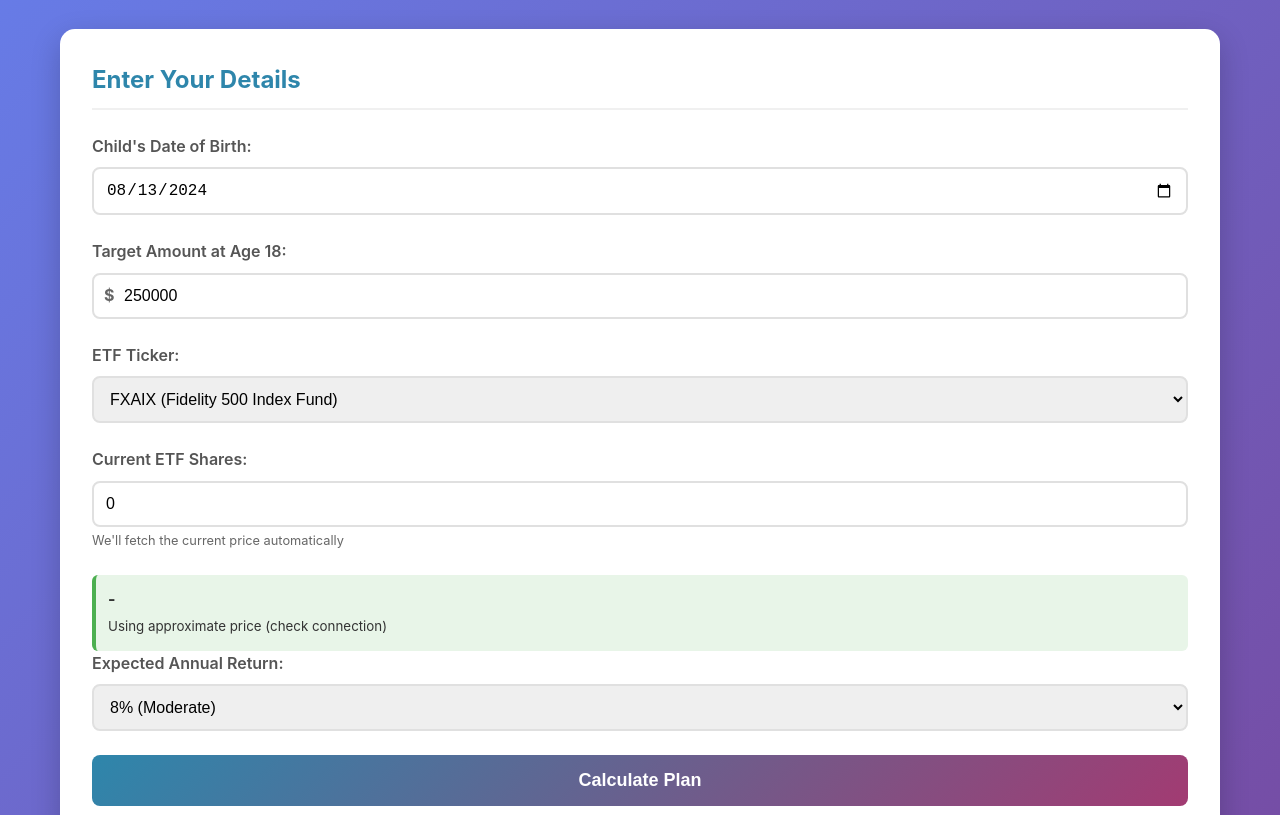
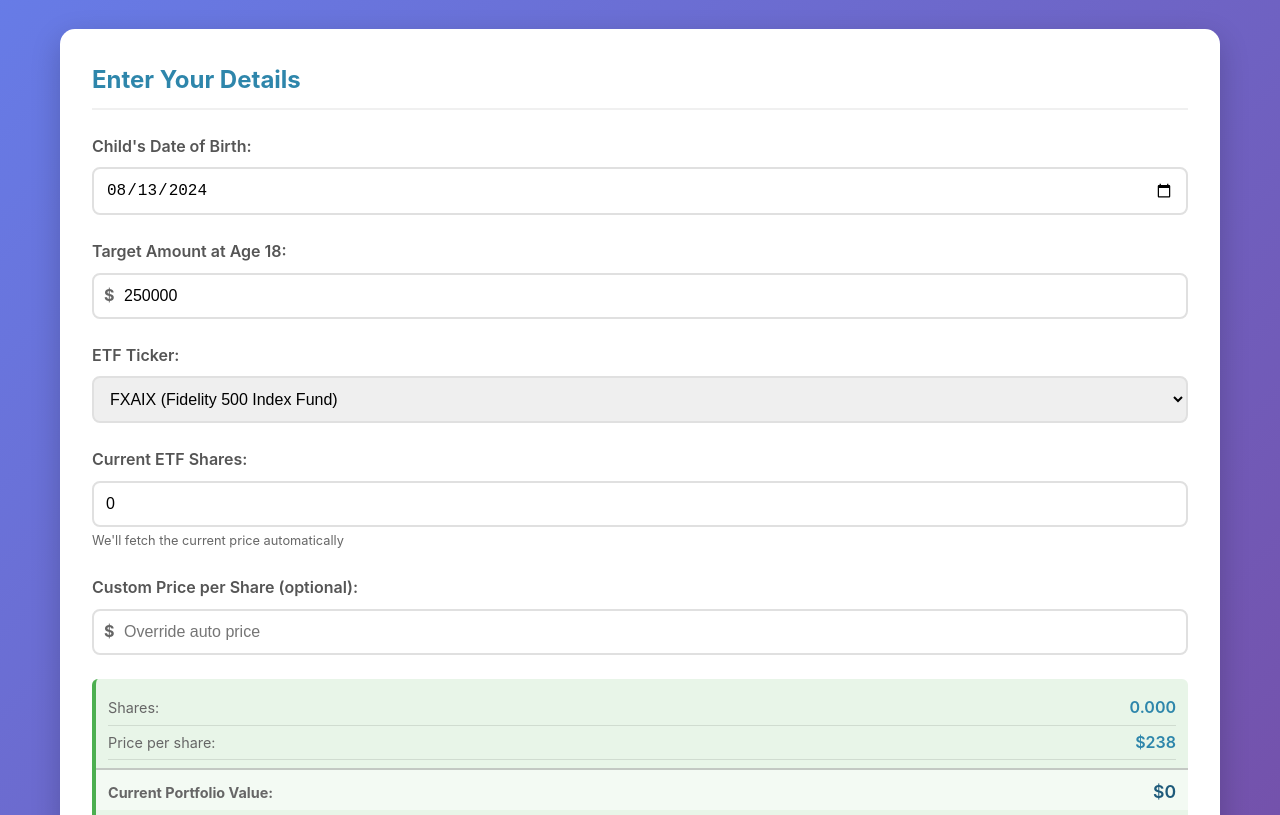
Before and after one commit to rinociardo/529-savings-calculator, a website: page index.html in a window 1280 px wide. Shown: the part 123-938 px from the top of the page. Drawn offline with nearby package versions, Linux system fonts and the light colour scheme; no server answers.

```diff
--- a/app.js
+++ b/app.js
@@ -42,6 +42,22 @@
         document.getElementById('etf-ticker').addEventListener('change', () => {
             this.fetchETFPrice();
         });
+
+        // Add this to your setupEventListeners method:
+        document.getElementById('etf-shares').addEventListener('input', () => {
+            this.updateCurrentValueDisplay();
+            this.saveData();
+        });
+        document.getElementById('custom-price').addEventListener('input', () => {
+            const customPrice = parseFloat(document.getElementById('custom-price').value);
+            if (customPrice > 0) {
+                this.etfPrice = customPrice;
+                this.updateCurrentValueDisplay();
+                this.displayPriceSource('Using custom price');
+                this.saveData();
+            }
+        });
+
     }
 
     setDefaultDate() {
@@ -57,42 +73,15 @@
         const display = document.getElementById('current-value-display');
 
         display.classList.remove('hidden');
-        display.classList.add('updating');
         this.priceFetchAttempted = true;
 
         // Show immediate fallback while trying to fetch
         this.etfPrice = this.getFallbackPrice(ticker);
         this.updateCurrentValueDisplay();
-        this.displayPriceSource('Trying to fetch live price...');
+        this.displayPriceSource('Using approximate price - edit if needed');
 
-        try {
-            const controller = new AbortController();
-            const timeoutId = setTimeout(() => controller.abort(), 3000); // 3 second timeout
-
-            const response = await fetch(
-                `https://query1.finance.yahoo.com/v8/finance/chart/${ticker}`,
-                { signal: controller.signal }
-            );
-            clearTimeout(timeoutId);
-
-            if (response.ok) {
-                const data = await response.json();
-                const livePrice = data.chart?.result?.[0]?.meta?.regularMarketPrice;
-                if (livePrice) {
-                    this.etfPrice = livePrice;
-                    this.updateCurrentValueDisplay();
-                    this.displayPriceSource(`Live price: ${new Date().toLocaleTimeString()}`);
-                }
-            }
-        } catch (error) {
-            console.log('Price fetch failed, using fallback:', error);
-            this.displayPriceSource('Using approximate price (check connection)');
-        }
-
-        display.classList.remove('updating');
         this.saveData();
     }
-
     getFallbackPrice(ticker) {
         // Fallback prices (update these periodically)
         const fallbackPrices = {
@@ -106,22 +95,35 @@
 
     updateCurrentValueDisplay() {
         const shares = parseFloat(document.getElementById('etf-shares').value) || 0;
+        const ticker = document.getElementById('etf-ticker').value;
 
-        if (this.etfPrice && shares > 0) {
+        if (this.etfPrice !== null) {
             const currentValue = shares * this.etfPrice;
-            const ticker = document.getElementById('etf-ticker').value;
 
-            document.getElementById('current-portfolio-value').innerHTML =
-                `Current Value: <strong>${this.formatCurrency(currentValue)}</strong>`;
-
-            this.displayPriceSource(
-                `${shares} shares of ${ticker} @ ${this.formatCurrency(this.etfPrice)}`
-            );
+            // Update the detailed display
+            document.getElementById('display-shares').textContent = shares.toFixed(3);
+            document.getElementById('display-price').textContent = this.formatCurrency(this.etfPrice);
+            document.getElementById('display-total-value').textContent = this.formatCurrency(currentValue);
 
             document.getElementById('current-value-display').classList.remove('hidden');
+
+            // Show what's being used in calculations
+            this.updateCalculationSummary(currentValue);
         }
     }
 
+    updateCalculationSummary(currentValue) {
+        // This will show the user exactly what value is being used in calculations
+        const summaryElement = document.getElementById('price-source');
+        if (currentValue > 0) {
+            summaryElement.innerHTML = `
+                Using <strong>${this.formatCurrency(currentValue)}</strong> in calculations<br>
+                <em>Based on ${parseFloat(document.getElementById('etf-shares').value).toFixed(3)} shares × ${this.formatCurrency(this.etfPrice)}/share</em>
+            `;
+        } else {
+            summaryElement.textContent = 'Enter share count to see portfolio value';
+        }
+    }
     displayPriceSource(message) {
         document.getElementById('price-source').textContent = message;
     }
--- a/index.html
+++ b/index.html
@@ -49,9 +49,32 @@
                         <small class="help-text">We'll fetch the current price automatically</small>
                     </div>
 
+                    <div class="form-group">
+                        <label for="custom-price">Custom Price per Share (optional):</label>
+                        <div class="input-with-symbol">
+                            <span class="symbol">$</span>
+                            <input type="number" id="custom-price" step="0.01" placeholder="Override auto price">
+                        </div>
+                    </div>
+
                     <div id="current-value-display" class="value-display hidden">
-                        <strong id="current-portfolio-value">-</strong>
-                        <br><small id="price-source">-</small>
+                        <div class="portfolio-summary">
+                            <div class="portfolio-row">
+                                <span class="label">Shares:</span>
+                                <span id="display-shares" class="value">-</span>
+                            </div>
+                            <div class="portfolio-row">
+                                <span class="label">Price per share:</span>
+                                <span id="display-price" class="value">-</span>
+                            </div>
+                            <div class="portfolio-row total">
+                                <span class="label">Current Portfolio Value:</span>
+                                <span id="display-total-value" class="value">-</span>
+                            </div>
+                        </div>
+                        <div class="price-source">
+                            <small id="price-source">-</small>
+                        </div>
                     </div>
 
                     <div class="form-group">
--- a/style.css
+++ b/style.css
@@ -277,3 +277,49 @@
 .hidden {
     display: none !important;
 }
+.portfolio-summary {
+    margin-bottom: 0.5rem;
+}
+
+.portfolio-row {
+    display: flex;
+    justify-content: space-between;
+    align-items: center;
+    padding: 0.25rem 0;
+    border-bottom: 1px solid rgba(0,0,0,0.1);
+}
+
+.portfolio-row.total {
+    border-bottom: none;
+    border-top: 2px solid rgba(0,0,0,0.2);
+    margin-top: 0.5rem;
+    padding-top: 0.5rem;
+    font-weight: bold;
+    background: rgba(255,255,255,0.5);
+    margin-left: -0.75rem;
+    margin-right: -0.75rem;
+    padding-left: 0.75rem;
+    padding-right: 0.75rem;
+}
+
+.portfolio-row .label {
+    color: #666;
+    font-size: 0.9rem;
+}
+
+.portfolio-row .value {
+    font-weight: 600;
+    color: #2E86AB;
+}
+
+.portfolio-row.total .value {
+    color: #1E5A7A;
+    font-size: 1.1rem;
+}
+
+.price-source {
+    text-align: center;
+    margin-top: 0.5rem;
+    padding-top: 0.5rem;
+    border-top: 1px dashed #ccc;
+}
```
